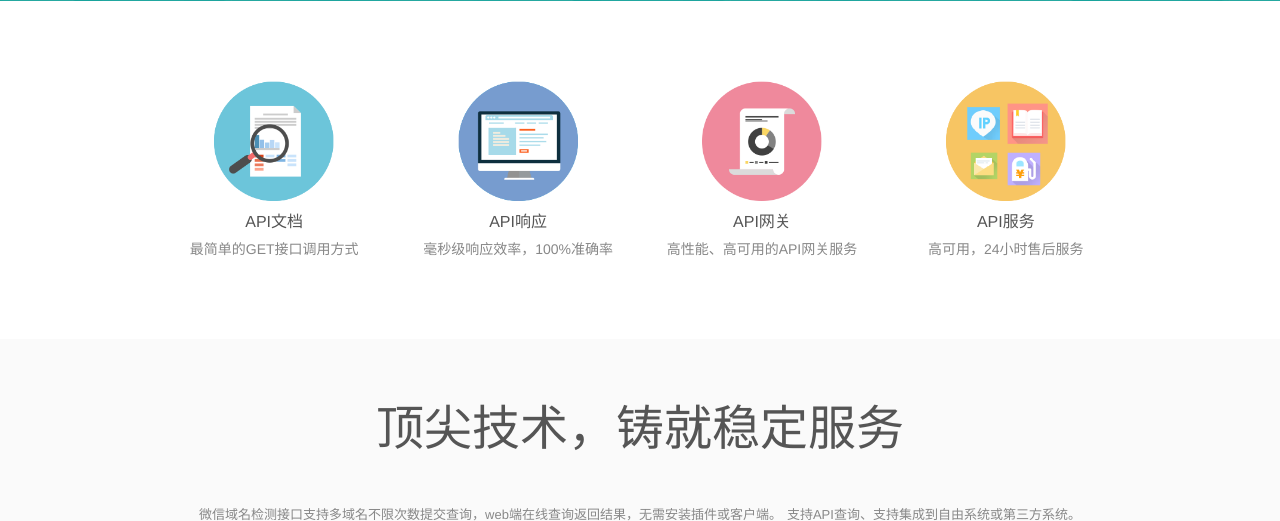
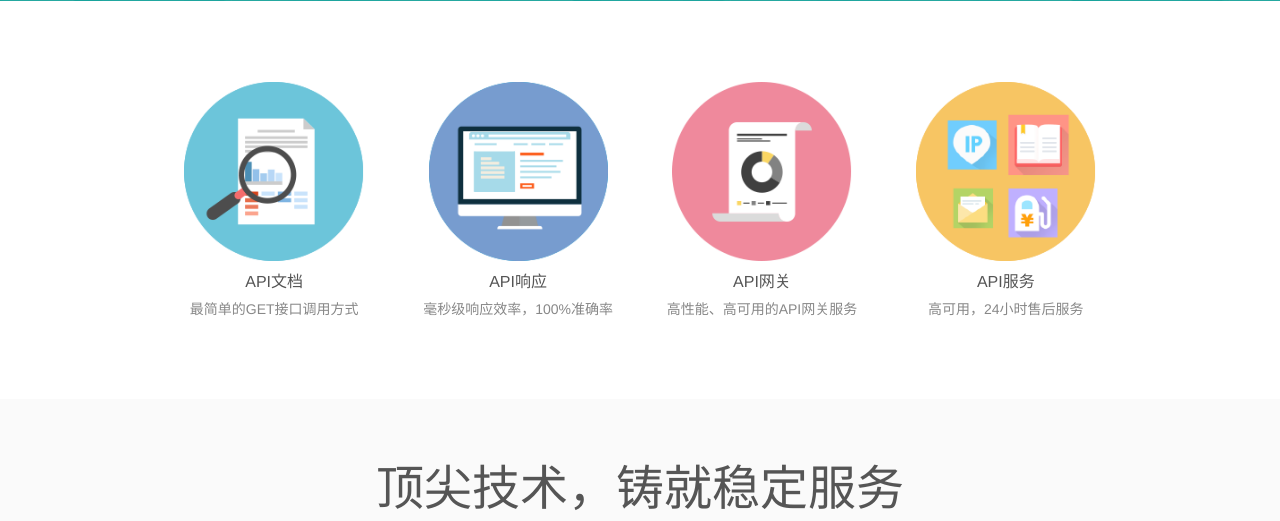
Before and after one commit to tingli1991/WeChatTools, a PHP site: page / in a window 1280 px wide. Shown: the part 759-1280 px from the top of the page. Run offline with PHP 8.4, Linux system fonts and the light colour scheme.

Commit message:
微信域名检测核心检测服务改版升级

```diff
--- a/publish/static/styles/base.css
+++ b/publish/static/styles/base.css
@@ -163,7 +163,7 @@
 
 .pageicon{width:1000px;margin:0 auto;text-align: center;padding:80px 0}
 .pageicon ul li{width:24%;display: inline-block;text-align: center;}
-.pageicon ul li img{width:120px;}
+.pageicon ul li img{width:180px;}
 .pageicon ul li span{display: block;padding:10px 0 5px;font-size:16px;}
 .pageicon ul li p{color:#888;font-size:14px;}
 .pageicon ul li a{cursor: pointer;display: inline-block;color:#555}
```
Also changed, not shown: README.md, 2 other files.
